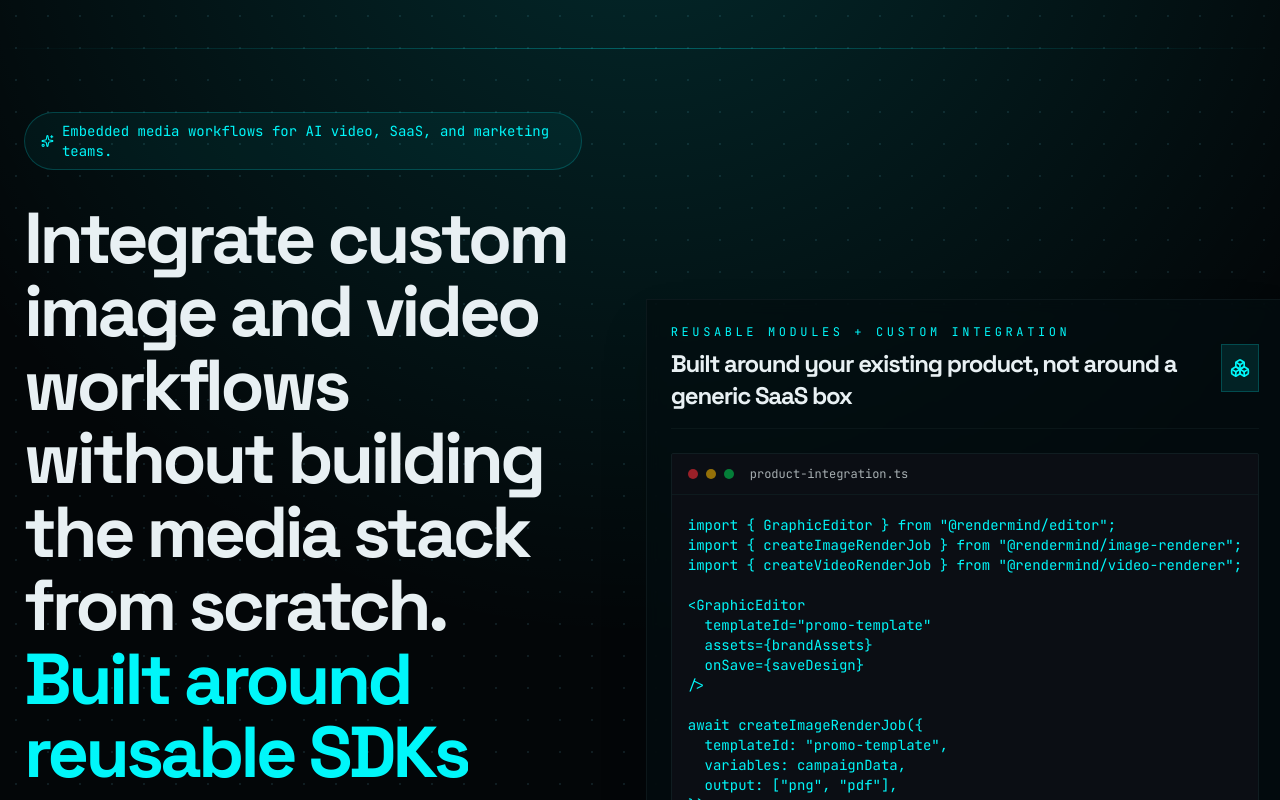
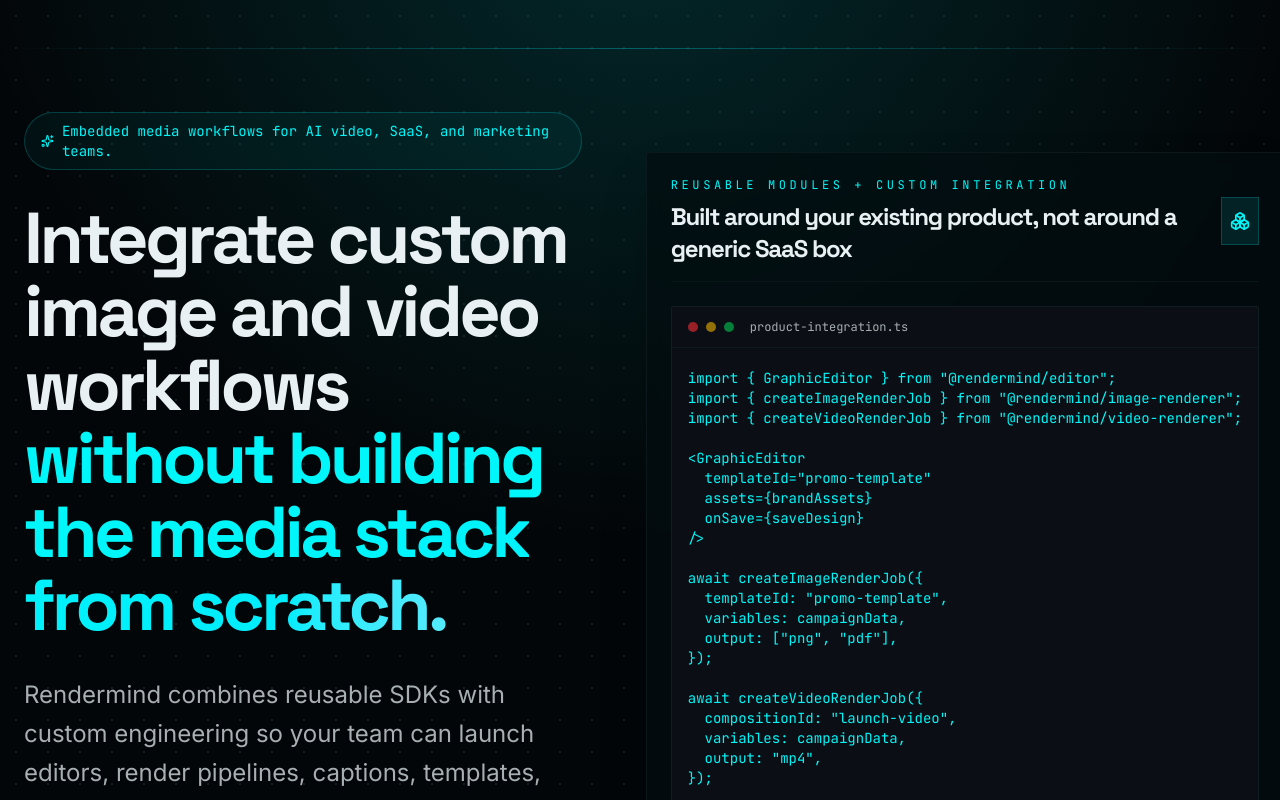
Before and after one commit to rendermind-solutions/rendermind-platform, a Next.js app: page / in a window 1280 px wide. Shown: the top 800 px of the page. Built offline with nearby package versions, Linux system fonts and the light colour scheme.

Commit message:
Adjust message

```diff
--- a/components/sections/home/hero/hero.tsx
+++ b/components/sections/home/hero/hero.tsx
@@ -38,10 +38,9 @@
 					</div>
 
 					<h1 className="mb-8 text-5xl font-heading font-bold leading-[1.02] tracking-tighter md:text-7xl">
-						Integrate custom image and video workflows without building the media stack from scratch.
-						{" "}
+						Integrate custom image and video workflows{" "}
 						<span className="text-transparent bg-clip-text bg-gradient-to-r from-primary via-primary to-cyan-300">
-							Built around reusable SDKs and custom integration.
+							without building the media stack from scratch.
 						</span>
 					</h1>
 
```
